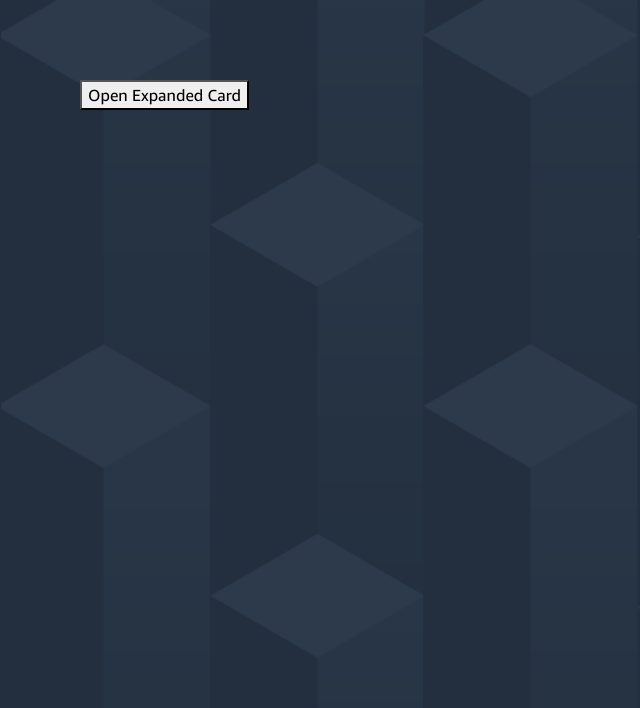
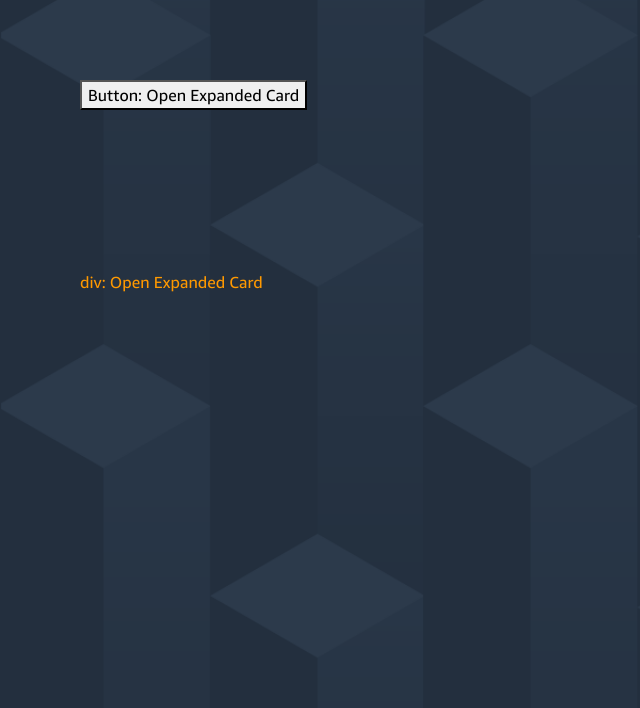
Before and after one commit to jeffjnh/LocalWebApp, a React (Create React App) app: page /card in a window 1280 px wide. Shown: the top 708 px of the page, without its empty margins (0-640 px from the left). Built offline with nearby package versions, Linux system fonts and the light colour scheme; no server answers.

Commit message:
Added changeColor to CardSmall for demo

```diff
--- a/src/js/components/Global/Card/CardLarge.jsx
+++ b/src/js/components/Global/Card/CardLarge.jsx
@@ -56,8 +56,8 @@ class CardLarge extends React.Component {
     this.state = {
       data: {},
       modalIsOpen: false,
-      offering_type: 'Align Offering',
-      offering_name: 'AWS CAF Align workshop',
+      offering_type: "Align Offering",
+      offering_name: "AWS CAF Align workshop",
     };
   }
 
@@ -138,22 +138,18 @@ class CardLarge extends React.Component {
 
   openModal = () => {
     this.setState({ modalIsOpen: true });
+    // console.log("openModal");
   }
 
   afterOpenModal = () => {
-    // references are now sync'd and can be accessed.
+    // references are now sync'd and can be accessed
     this.subtitle.style.color = AWSCOLORS.SMILE_ORANGE;
   }
 
   closeModal = () => {
     this.setState({ modalIsOpen: false });
+    // console.log("closeModal");
   }
-
-  // changeColor = () => {
-  //   var newColor = this.state.color === "white" ? "black" : "white";
-  //   this.setState({ color: newColor });
-  //   // filter: blur(8px);
-  // };
 
   setTextIfNull = (data) => {
     // console.log(data);
@@ -175,8 +171,12 @@ class CardLarge extends React.Component {
       <div style={{color: AWSCOLORS.DARK_SQUID_INK}}>
 
         <button onClick={this.openModal} style={buttonStyle}>
-          Open Expanded Card
+          Button: Open Expanded Card
         </button>
+
+        <div onClick={this.openModal} style={{color: AWSCOLORS.SMILE_ORANGE, margin: "5rem"}}>
+          div: Open Expanded Card
+        </div>
 
         <Modal
           isOpen={this.state.modalIsOpen}
--- a/src/js/components/Global/Card/CardSmall.jsx
+++ b/src/js/components/Global/Card/CardSmall.jsx
@@ -88,6 +88,13 @@ const logoStyle = {
 
 class Card extends React.Component {
 
+  constructor(props) {
+    super(props);
+    this.state = {
+      color: "white",
+    };
+  }
+
   getBackgroundImg = () => {
     let logo = logo_sales_kit;
     switch (this.props.offering_type) {
@@ -127,22 +134,29 @@ class Card extends React.Component {
     );
   }
 
-  wrapToNumCharCeil(str, maxLen, separator = ' ') {
+  wrapToNumCharCeil = (str, maxLen, separator = ' ') => {
     if (str.length <= maxLen)
       return str;
     return str.substr(0, str.lastIndexOf(separator, maxLen)) + "...";
   }
 
+  changeColor = () => {
+    var newColor = this.state.color === "white" ? "black" : "white";
+    this.setState({ color: newColor });
+  };
+
   render() {
 
     return (
-      <CardStyle style={{ background: 'white' }}>
+      // <CardStyle>
+      <CardStyle style={{background: this.state.color}} onClick={this.changeColor}>
 
         <div className="card-wrapper">
           {this.getBackgroundImg()}
           <Tags offering_type={this.props.offering_type} offering_maturity_level={this.props.offering_maturity_level} place={"top"} />
           <div className="text">
-            <div className="offering-name">{this.wrapToNumCharCeil(this.props.offering_name, 30)}</div>
+          {/* <div className="offering-name">{this.wrapToNumCharCeil(this.props.offering_name, 30)}</div> */}
+          <div className="offering-name">{this.props.offering_name}</div>
             <div className="practice-group">
               <div data-tip='Practice Group' data-for='practice_group'>{this.props.practice_group}</div>
               <ReactTooltip id='practice_group' place='bottom' type='dark' effect='solid' />
```
